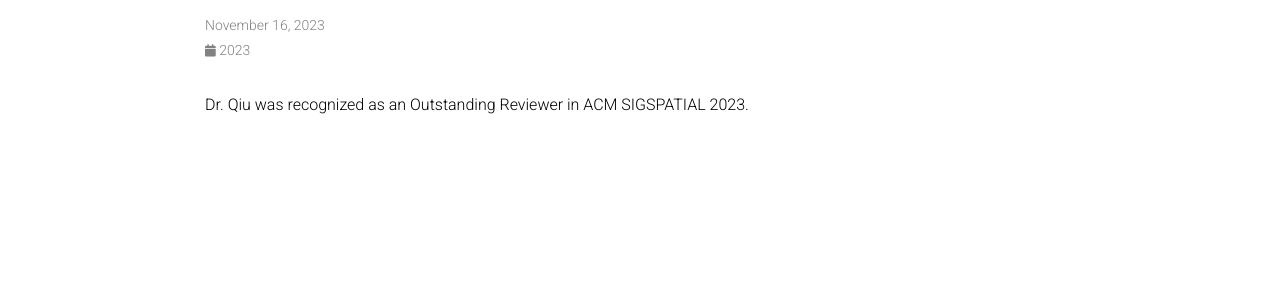
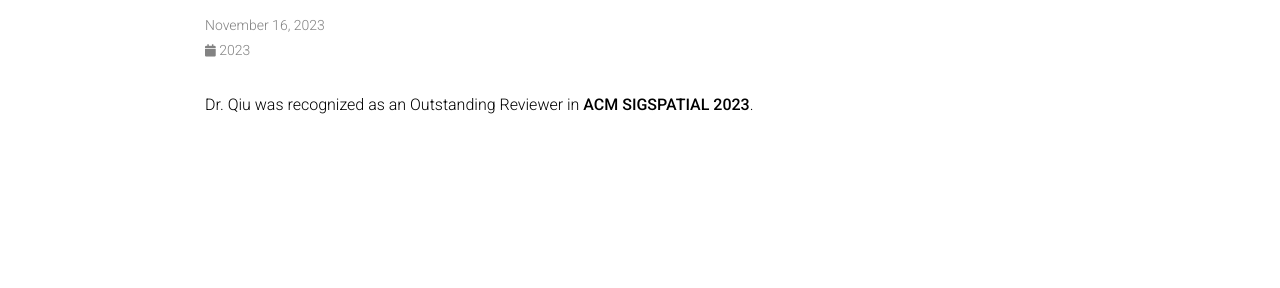
Before and after one commit to chenxiunt/chenxiunt.github.io, a Jekyll site: the page built from _news/announcement_20231116.md, in a window 1280 px wide. Shown: the part 146-434 px from the top of the page. Built offline with Jekyll 4.4.1, drawn with Linux system fonts in a browser that asks for light colours; comment, search, counter and statistics services are not loaded; a style sheet for code colours, icons or effects is not loaded.

```diff
--- a/_news/announcement_20231116.md
+++ b/_news/announcement_20231116.md
@@ -4,4 +4,4 @@ date: 2023-11-16 17:59:00-0400
 inline: true
 ---
 
-Dr. Qiu was recognized as an Outstanding Reviewer in ACM SIGSPATIAL 2023.
+Dr. Qiu was recognized as an Outstanding Reviewer in **ACM SIGSPATIAL 2023**.
```
